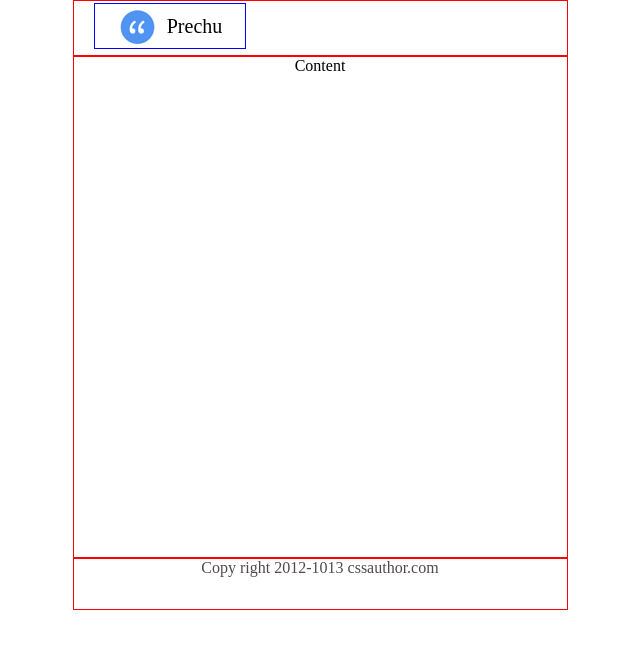
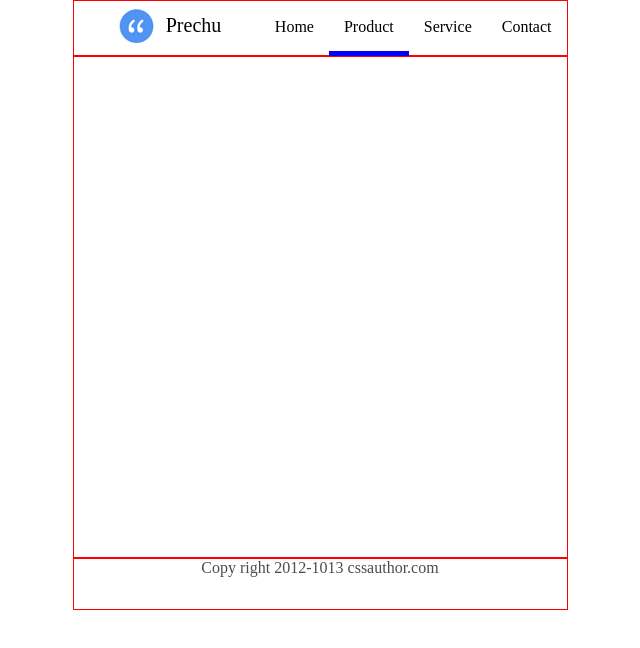
Before and after one commit to longvang2312/project-fullstack, a plain HTML site: page index.html in a window 1280 px wide. Shown: the whole page, without its empty margins (320-960 px from the left). Drawn offline with Linux system fonts and the light colour scheme.

Commit message:
add narbar menu on header

```diff
--- a/index.css
+++ b/index.css
@@ -22,10 +22,34 @@ body{
 }
 /*end page css*/
 
+/*start header css*/
+.header .header-left{
+  float: left;
+}
+.header .header-right{
+  float: right;
+}
+/*end header css*/
+
+/*start navbar css*/
+.navbar{
+  display: inline-flex;
+  list-style-type: none;
+  margin: 0;
+  padding: 0;
+}
+.navbar .item{
+  padding: 15px;
+  cursor: pointer;
+}
+.navbar .item.active{
+  border-bottom: 5px solid blue;
+}
+/*end navber css*/
+
 /*start branch css*/
 .branch{
   width: 150px;
-  border: 1px solid blue;
 }
 .branch .text{
   display: inline-block;
--- a/index.html
+++ b/index.html
@@ -9,13 +9,22 @@
 <body>
 <div class="page">
     <div class="header">
+        <div class="header-left">
             <div class="branch">
                 <img class="image" src="image/logo.png"/>
                 <span class="text">Prechu</span>
             </div>
+        </div>
+        <div class="header-right">
+            <ul class="navbar">
+                <li class="item">Home</li>
+                <li class="item active">Product</li>
+                <li class="item">Service</li>
+                <li class="item">Contact</li>
+            </ul>
+        </div>
     </div>
     <div class="content">
-        Content
     </div>
     <div class="footer">
         <a class="copy-right" href='#'>Copy right 2012-1013 cssauthor.com</a>
```
